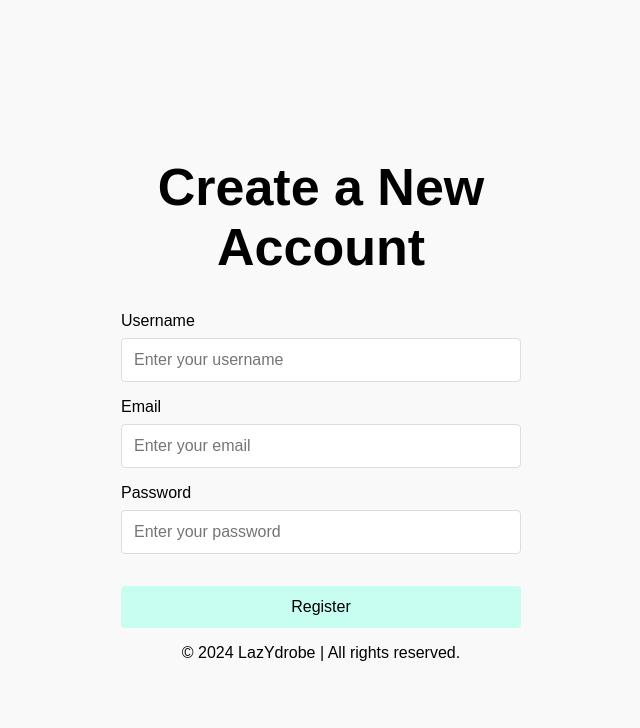
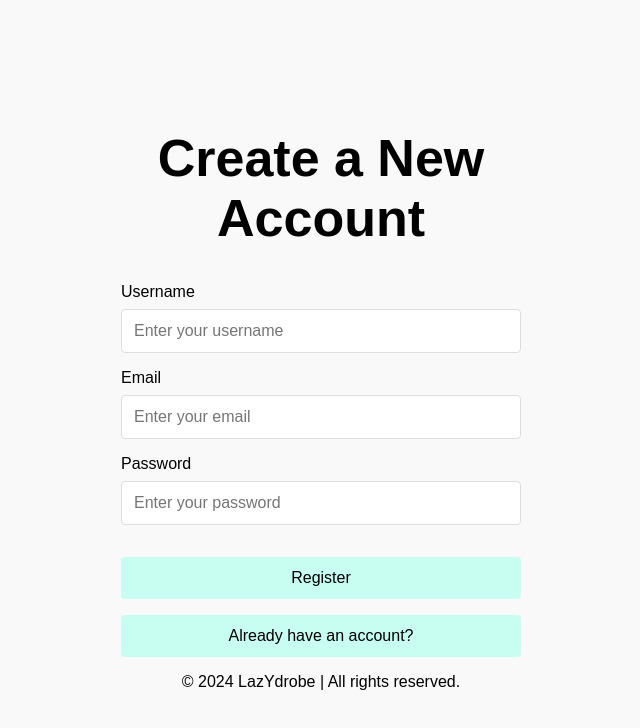
Before and after one commit to Anantesh-Mohapatra/LazYdrobe-Online, a React (Create React App) app: page /register in a window 1280 px wide. Shown: the top 728 px of the page, without its empty margins (319-959 px from the left). Built offline with nearby package versions, Linux system fonts and the light colour scheme; no server answers.

Commit message:
Added back to login on register screen

```diff
--- a/src/components/Register.js
+++ b/src/components/Register.js
@@ -33,6 +33,11 @@ function Register() {
       }
     }
   };
+
+  const handleLoginRedirect = () => {
+    history.push('/login'); // Use history to redirect to the login page
+  };
+
 
   return (
     <div className="register-page">
@@ -73,8 +78,11 @@ function Register() {
             minLength={6}
           />
 
-          <button type="submit" className="button">
+          <button type="submit" className="button" onClick={handleSubmit}>
             Register
+          </button>
+          <button type="submit" className="button" onClick={handleLoginRedirect}>
+            Already have an account?
           </button>
         </form>
         <p>© 2024 LazYdrobe | All rights reserved.</p>
```
Also changed, not shown: 1 other file (tests, documents, lock files or other folders).
